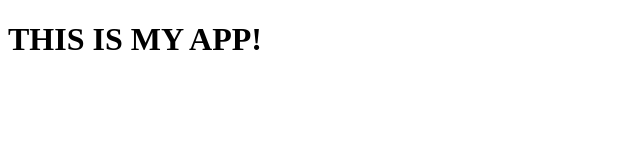
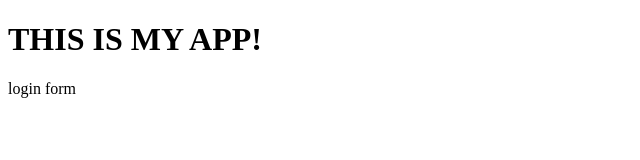
Before and after one commit to Trimaxcoder/myappsample, a plain HTML site: page index.html in a window 1280 px wide. Shown: the full height of the page, 0-640 px from the left. Drawn offline with Linux system fonts and the light colour scheme.

Commit message:
login form

```diff
--- a/index.html
+++ b/index.html
@@ -7,5 +7,6 @@
 </head>
 <body>
     <h1>THIS IS MY APP!</h1>
+    <div>login form</div>
 </body>
 </html>
```
Also changed, not shown: login.html (added, +1 -0 lines).
